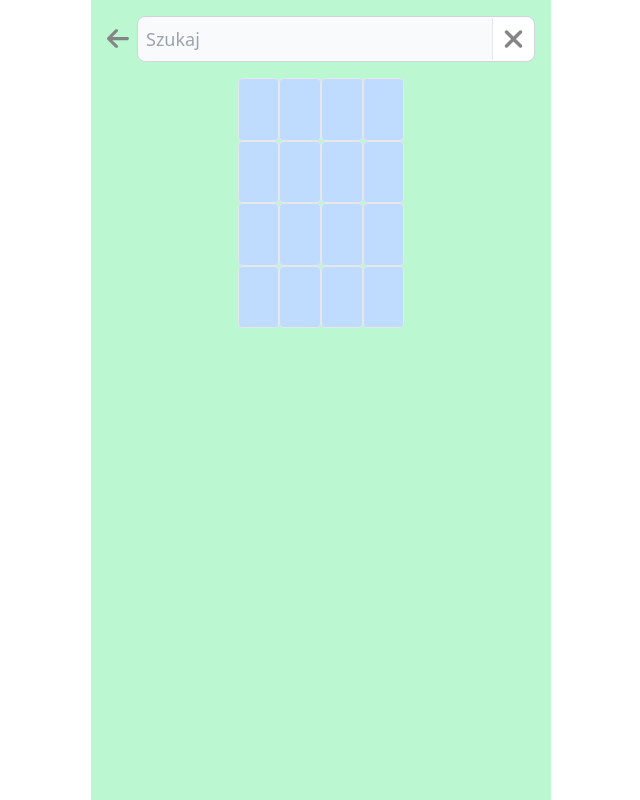
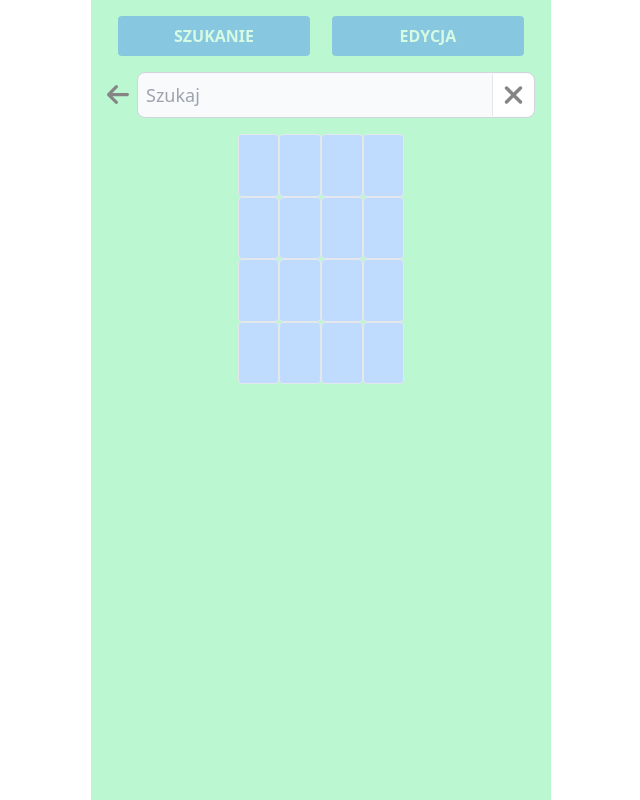
Before and after one commit to GrzegorzWirtek/magazyn, a Next.js app: page / in a window 1280 px wide. Shown: the whole page, without its empty margins (319-959 px from the left). Built offline with nearby package versions, Linux system fonts and the light colour scheme.

Commit message:
add buttons to change main layout

```diff
--- a/app/context/AppContext.tsx
+++ b/app/context/AppContext.tsx
@@ -3,6 +3,8 @@ import { createContext, useContext, useState } from 'react';
 import { Dispatch, SetStateAction } from 'react';
 
 interface ContextProps {
+	layout: 'search' | 'edit';
+	setLayout: Dispatch<SetStateAction<'search' | 'edit'>>;
 	checked: number[];
 	setChecked: Dispatch<SetStateAction<number[]>>;
 	searchValue: string;
@@ -18,6 +20,8 @@ interface ContextProps {
 }
 
 const initialState = {
+	layout: 'search' as 'search' | 'edit',
+	setLayout: () => {},
 	checked: [],
 	setChecked: () => {},
 	searchValue: '',
@@ -43,6 +47,7 @@ export const AppContextProvider = ({
 	const [detailsActive, setDetailsActive] = useState<boolean>(false);
 	const [editActive, setEditActive] = useState(false);
 	const [addNewActive, setAddNewActive] = useState(false);
+	const [layout, setLayout] = useState<'search' | 'edit'>('search');
 
 	return (
 		<AppContext.Provider
@@ -59,6 +64,8 @@ export const AppContextProvider = ({
 				setEditActive,
 				addNewActive,
 				setAddNewActive,
+				layout,
+				setLayout,
 			}}>
 			{children}
 		</AppContext.Provider>
--- a/app/page.tsx
+++ b/app/page.tsx
@@ -1,13 +1,29 @@
+'use client';
+import { useAppContext } from '@/app/context/AppContext';
+
 import Details from '@/components/Details';
+import LayoutButtons from '@/components/LayoutButtons';
 import Plan from '@/components/Plan';
 import Results from '@/components/Results';
 import Search from '@/components/Search';
 
 export default function Home() {
+	const { layout, setLayout } = useAppContext();
+
+	const currentLayout =
+		layout === 'search' ? (
+			<>
+				<Search />
+				<Plan />
+			</>
+		) : (
+			<p>details</p>
+		);
+
 	return (
 		<main className='flex flex-col items-center gap-4 h-screen max-w-[460px] mx-auto p-4 bg-green-200'>
-			<Search />
-			<Plan />
+			<LayoutButtons />
+			{currentLayout}
 			<Results />
 			<Details />
 		</main>
--- a/components/AddForm.tsx
+++ b/components/AddForm.tsx
@@ -20,8 +20,9 @@ export default function AddForm() {
 
 	const handleSubmit = (e: React.FormEvent) => {
 		e.preventDefault();
+		console.log('New product added');
 		setNewProduct({} as NewProduct);
-		console.log('New product added');
+		setAddNewActive(false);
 	};
 
 	const handleCancel = () => {
--- a/components/Details.tsx
+++ b/components/Details.tsx
@@ -16,8 +16,6 @@ export default function Details() {
 	} = useAppContext();
 
 	if (!detailsActive) return;
-
-	const prodArr = tempdb.filter((item) => item.id === checkedArea)[0].prodArr;
 
 	const handleExit = () => {
 		setDetailsActive(false);
--- /dev/null
+++ b/components/Edit.tsx
@@ -0,0 +1,7 @@
+export default function Edit() {
+	return (
+		<>
+			<h2>EDIT PAGE</h2>
+		</>
+	);
+}
--- /dev/null
+++ b/components/LayoutButtons.tsx
@@ -0,0 +1,43 @@
+import { useAppContext } from '@/app/context/AppContext';
+
+export default function LayoutButtons() {
+	const {
+		layout,
+		setLayout,
+		setChecked,
+		setSearchValue,
+		setCheckedArea,
+		setDetailsActive,
+	} = useAppContext();
+
+	const resetSettings = () => {
+		setChecked([]);
+		setSearchValue('');
+		setCheckedArea(null);
+		setDetailsActive(false);
+	};
+
+	const handleLayoutChange = (layout: 'search' | 'edit') => {
+		setLayout(layout);
+		resetSettings();
+	};
+
+	return (
+		<div className='w-full flex justify-around'>
+			<button
+				className={`w-[45%] bg-blue-500 hover:bg-blue-700 text-white font-bold py-2 px-4 rounded opacity-40 ${
+					layout === 'search' && 'opacity-100'
+				}`}
+				onClick={() => handleLayoutChange('search')}>
+				SZUKANIE
+			</button>
+			<button
+				className={`w-[45%] bg-blue-500 hover:bg-blue-700 opacity-40 text-white font-bold py-2 px-4 rounded ${
+					layout === 'edit' && 'opacity-100'
+				}`}
+				onClick={() => handleLayoutChange('edit')}>
+				EDYCJA
+			</button>
+		</div>
+	);
+}
--- a/components/Search.tsx
+++ b/components/Search.tsx
@@ -25,6 +25,7 @@ export default function Search() {
 
 		inputRef.current?.blur();
 		const idsFound = findElements(value);
+		console.log('ids', idsFound);
 		setChecked(idsFound);
 		setSearchValue(value);
 		setCheckedArea(null);
```
